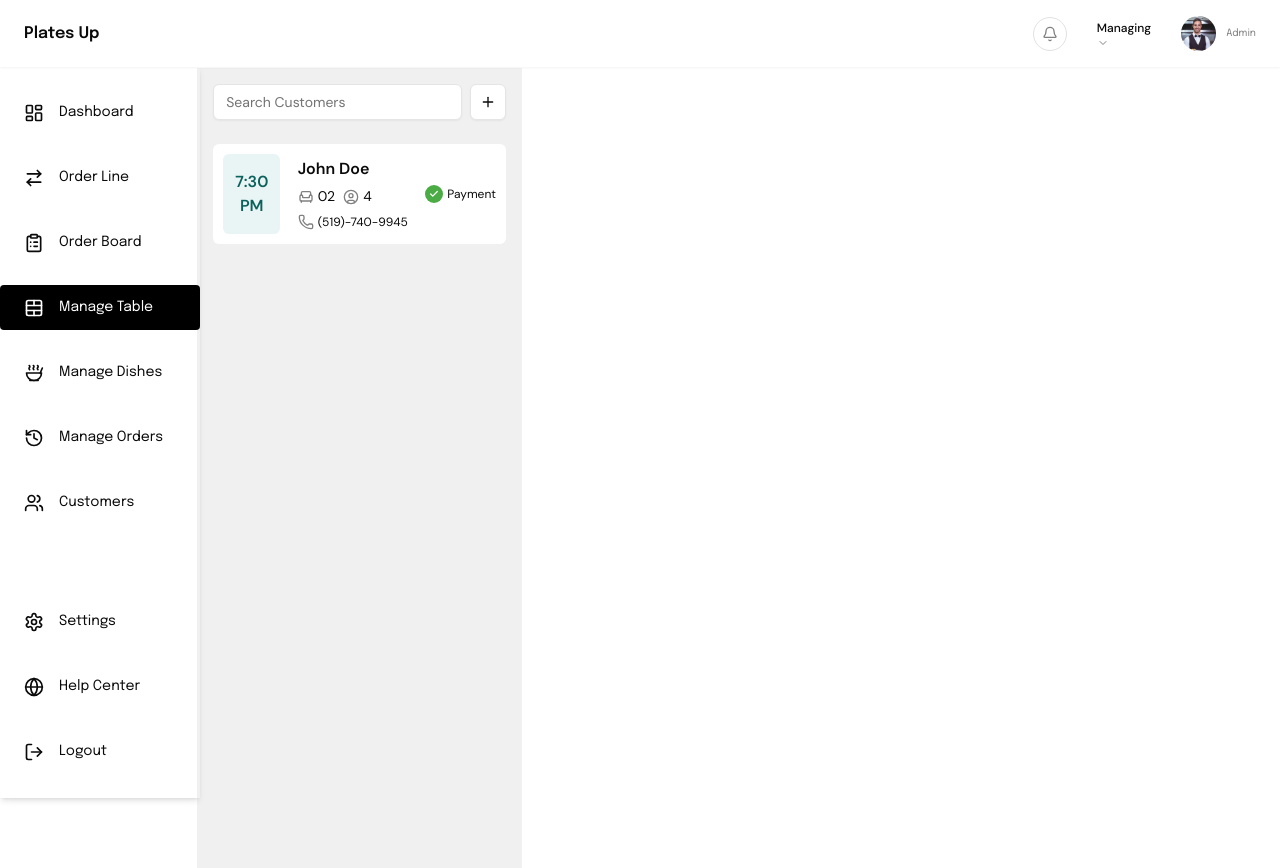
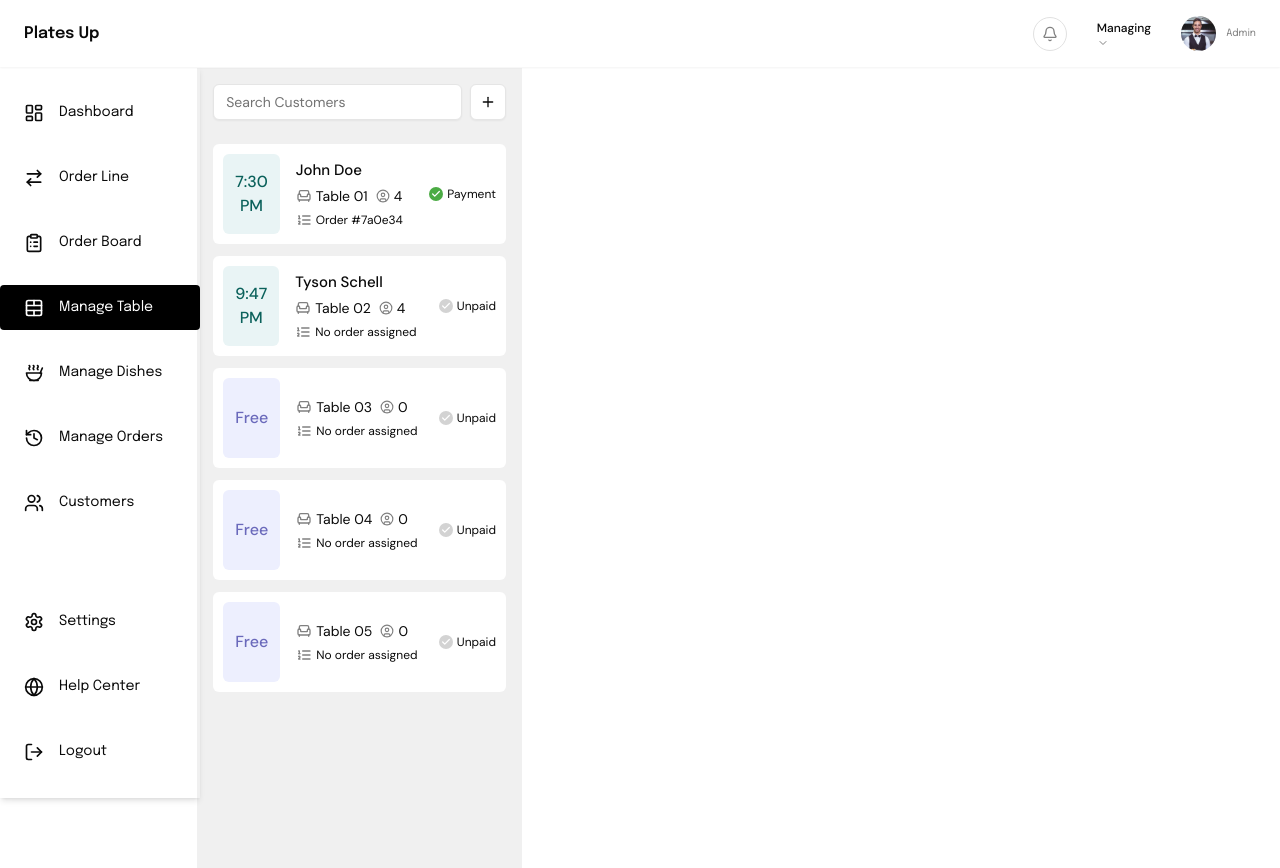
Before and after one commit to pritulgohil/restaurant-pos, a Next.js app: page /pos/manage-table in a window 1280 px wide. Built offline with nearby package versions, Linux system fonts and the light colour scheme; no server answers; sample sign-in values are in the browser's storage.

Commit message:
added cards in the manage table

```diff
--- a/src/app/components/Pos/ManageTable/ManageTable.jsx
+++ b/src/app/components/Pos/ManageTable/ManageTable.jsx
@@ -1,7 +1,7 @@
 import React from "react";
 import styles from "./ManageTable.module.css";
 import { Input } from "@/components/ui/input";
-import { Plus, Armchair, CircleUser, Phone, Check } from "lucide-react";
+import { Plus, Armchair, CircleUser, ListOrdered, Check } from "lucide-react";
 import { Button } from "@/components/ui/button";
 
 const ManageTable = () => {
@@ -26,6 +26,7 @@ const ManageTable = () => {
           <div className={styles.customerContainer}>
             <div className={styles.customerCardContainer}>
               <div className={styles.customerCard}>
+                <div className={styles.firstContainer}>
                   <div className={styles.timeCard}>
                     7:30
                     <br />
@@ -36,22 +37,142 @@ const ManageTable = () => {
                     <div className={styles.tableDetails}>
                       <div className={styles.table}>
                         <Armchair size={16} color="gray" />
-                      02
+                        Table 01
                       </div>
                       <div className={styles.people}>
-                      <CircleUser size={16} color="gray" />4
+                        <CircleUser size={14} color="gray" />4
                       </div>
                     </div>
                     <div className={styles.phoneNumber}>
-                    <Phone size={16} color="gray" />
-                    (519)-740-9945
+                      <ListOrdered size={16} color="gray" />
+                      Order #7a0e34
                     </div>
                   </div>
+                </div>
+                <div className={styles.secondContainer}>
                   <div className={styles.paymentStatus}>
                     <div className={styles.checkIconContainer}>
                       <Check size={10} color="white" strokeWidth={3} />
                     </div>
                     Payment
+                  </div>
+                </div>
+              </div>
+              <div className={styles.customerCard}>
+                <div className={styles.firstContainer}>
+                  <div className={styles.timeCard}>
+                    9:47
+                    <br />
+                    PM
+                  </div>
+                  <div className={styles.customerDetails}>
+                    <div className={styles.customerName}>Tyson Schell</div>
+                    <div className={styles.tableDetails}>
+                      <div className={styles.table}>
+                        <Armchair size={16} color="gray" />
+                        Table 02
+                      </div>
+                      <div className={styles.people}>
+                        <CircleUser size={14} color="gray" />4
+                      </div>
+                    </div>
+                    <div className={styles.phoneNumber}>
+                      <ListOrdered size={16} color="gray" />
+                      No order assigned
+                    </div>
+                  </div>
+                </div>
+                <div className={styles.secondContainer}>
+                  <div className={styles.paymentStatus}>
+                    <div className={styles.UncheckIconContainer}>
+                      <Check size={10} color="white" strokeWidth={3} />
+                    </div>
+                    Unpaid
+                  </div>
+                </div>
+              </div>
+              <div className={styles.customerCard}>
+                <div className={styles.firstContainer}>
+                  <div className={styles.freeTimeCard}>Free</div>
+                  <div className={styles.customerDetails}>
+                    <div className={styles.tableDetails}>
+                      <div className={styles.table}>
+                        <Armchair size={16} color="gray" />
+                        Table 03
+                      </div>
+                      <div className={styles.people}>
+                        <CircleUser size={14} color="gray" />0
+                      </div>
+                    </div>
+                    <div className={styles.phoneNumber}>
+                      <ListOrdered size={16} color="gray" />
+                      No order assigned
+                    </div>
+                  </div>
+                </div>
+                <div className={styles.secondContainer}>
+                  <div className={styles.paymentStatus}>
+                    <div className={styles.UncheckIconContainer}>
+                      <Check size={10} color="white" strokeWidth={3} />
+                    </div>
+                    Unpaid
+                  </div>
+                </div>
+              </div>
+              <div className={styles.customerCard}>
+                <div className={styles.firstContainer}>
+                  <div className={styles.freeTimeCard}>Free</div>
+                  <div className={styles.customerDetails}>
+                    <div className={styles.tableDetails}>
+                      <div className={styles.table}>
+                        <Armchair size={16} color="gray" />
+                        Table 04
+                      </div>
+                      <div className={styles.people}>
+                        <CircleUser size={14} color="gray" />0
+                      </div>
+                    </div>
+                    <div className={styles.phoneNumber}>
+                      <ListOrdered size={16} color="gray" />
+                      No order assigned
+                    </div>
+                  </div>
+                </div>
+                <div className={styles.secondContainer}>
+                  <div className={styles.paymentStatus}>
+                    <div className={styles.UncheckIconContainer}>
+                      <Check size={10} color="white" strokeWidth={3} />
+                    </div>
+                    Unpaid
+                  </div>
+                </div>
+              </div>
+              <div className={styles.customerCard}>
+                <div className={styles.firstContainer}>
+                  <div className={styles.freeTimeCard}>Free</div>
+                  <div className={styles.customerDetails}>
+                    <div className={styles.tableDetails}>
+                      <div className={styles.table}>
+                        <Armchair size={16} color="gray" />
+                        Table 05
+                      </div>
+                      <div className={styles.people}>
+                        <CircleUser size={14} color="gray" />0
+                      </div>
+                    </div>
+                    <div className={styles.phoneNumber}>
+                      <ListOrdered size={16} color="gray" />
+                      No order assigned
+                    </div>
+                  </div>
+                </div>
+                <div className={styles.secondContainer}>
+                  <div className={styles.paymentStatus}>
+                    <div className={styles.UncheckIconContainer}>
+                      <Check size={10} color="white" strokeWidth={3} />
+                    </div>
+                    Unpaid
+                  </div>
                 </div>
               </div>
             </div>
--- a/src/app/components/Pos/ManageTable/ManageTable.module.css
+++ b/src/app/components/Pos/ManageTable/ManageTable.module.css
@@ -14,6 +14,12 @@
   width: 90%;
 }
 
+.customerCardContainer {
+  display: flex;
+  flex-direction: column;
+  gap: 12px;
+}
+
 .customerContainer {
   margin-top: 24px;
 }
@@ -24,20 +30,37 @@
   padding: 10px;
   display: flex;
   justify-content: space-between;
+  align-items: center;
+  height: 100px;
 }
 
 .customerName {
-  font-weight: 600;
+  font-weight: 500;
+  font-size: 15px;
 }
 
 .timeCard {
-  display: inline-block;
+  display: flex;
+  align-items: center;
   background-color: #e9f4f5;
   text-align: center;
   padding: 16px 12px;
   border-radius: 6px;
-  font-weight: 600;
+  font-weight: 500;
   color: #0b615b;
+  height: 80px;
+}
+
+.freeTimeCard {
+  display: flex;
+  align-items: center;
+  background-color: #edeffe;
+  text-align: center;
+  padding: 16px 12px;
+  border-radius: 6px;
+  font-weight: 500;
+  color: #6a69bb;
+  height: 80px;
 }
 
 .tableDetails {
@@ -56,7 +79,8 @@
 .customerDetails {
   display: flex;
   flex-direction: column;
-  justify-content: space-around;
+  justify-content: center;
+  gap: 4px;
 }
 
 .phoneNumber {
@@ -69,7 +93,13 @@
 .checkIconContainer {
   background-color: #4bab44;
   border-radius: 100%;
-  padding: 4px;
+  padding: 2px;
+}
+
+.UncheckIconContainer {
+  background-color: #d3d3d3;
+  border-radius: 100%;
+  padding: 2px;
 }
 
 .paymentStatus {
@@ -79,6 +109,11 @@
   font-size: 12px;
 }
 
+.firstContainer {
+  display: flex;
+  gap: 16px;
+}
+
 @media (max-width: 1600px) {
   .leftSideContainer {
     width: 30%;
```
Lines whose indentation alone changed are shown as unchanged.
